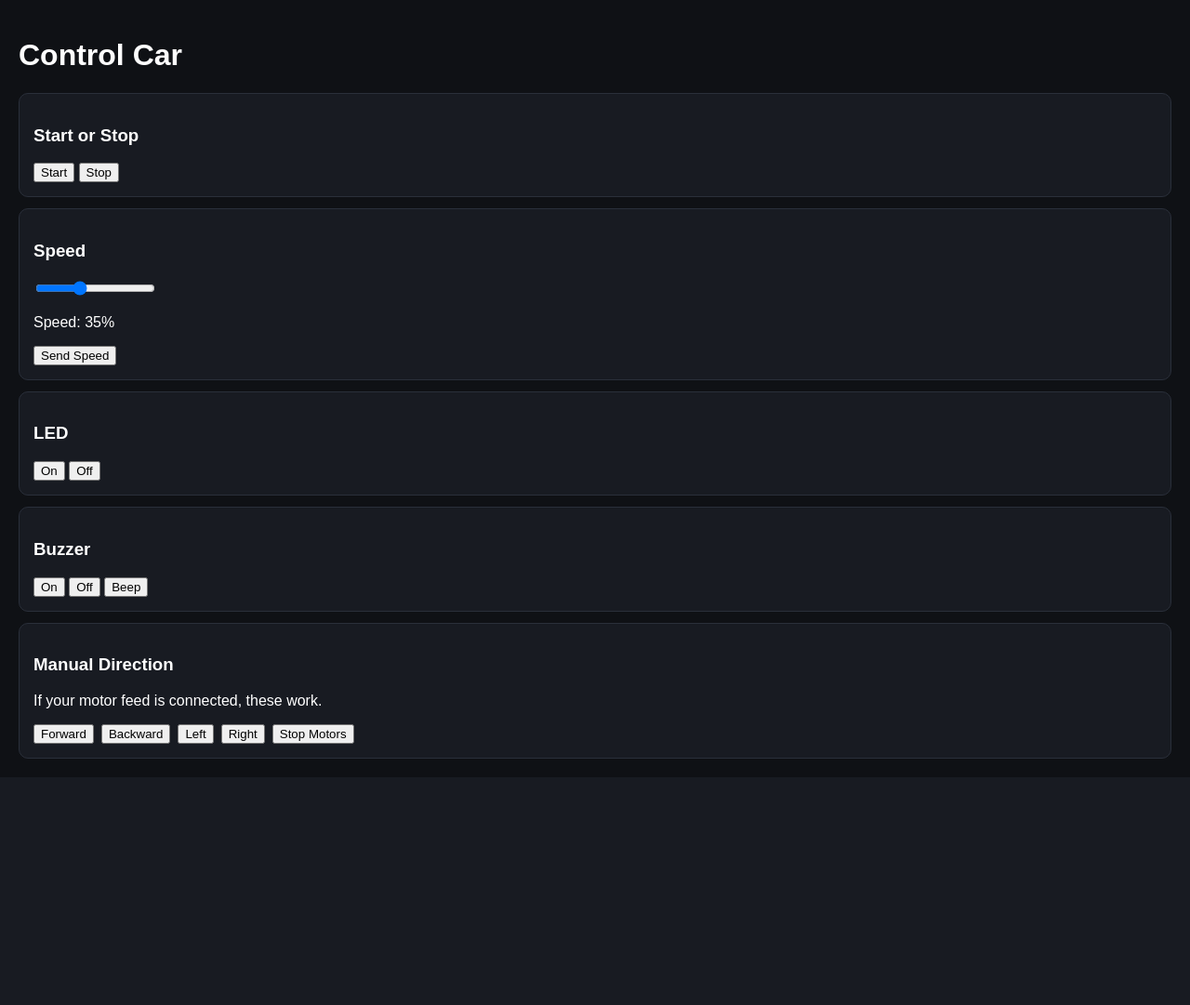
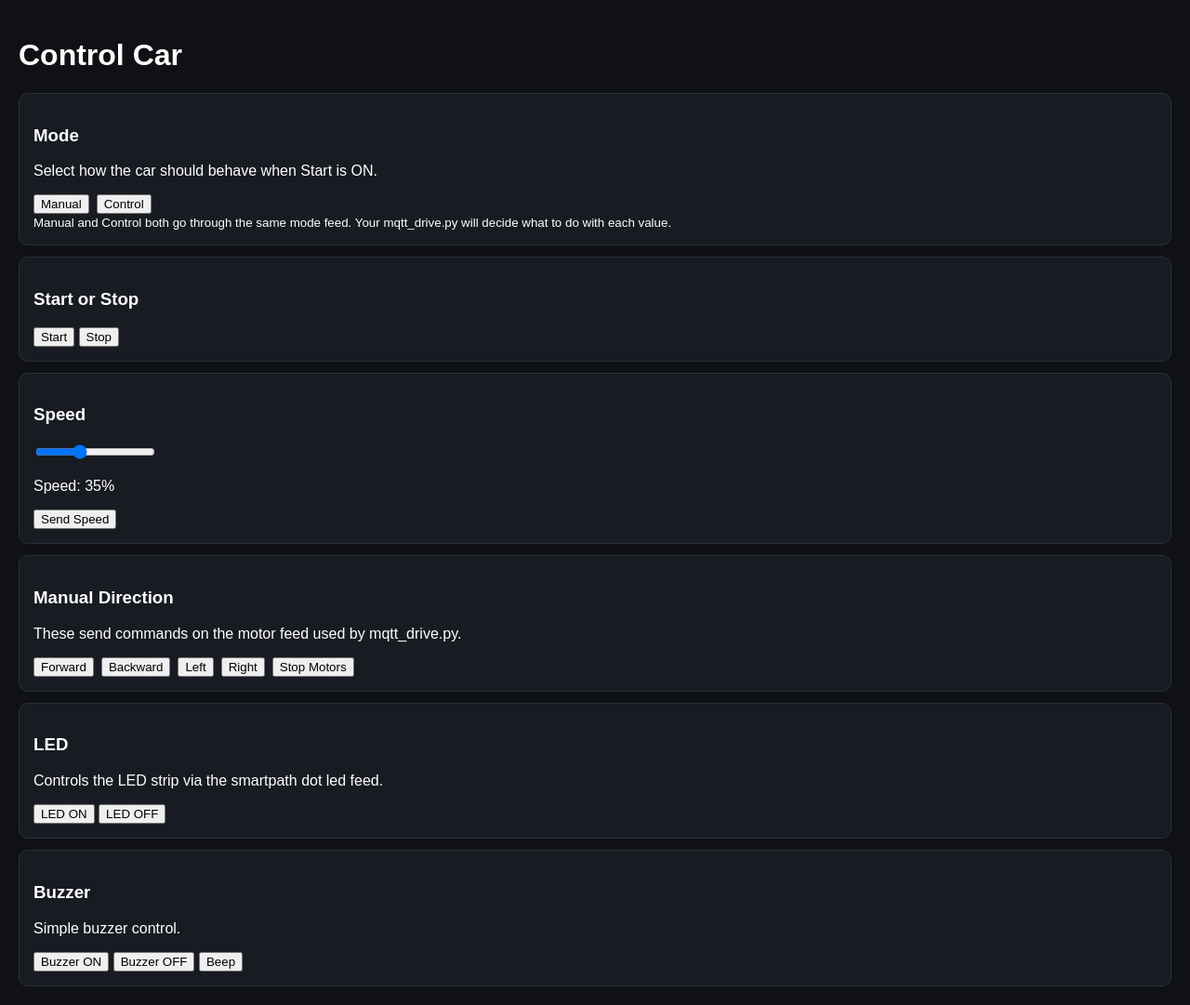
Before and after one commit to CunninghamLi/smartrobotproject, a Flask app: page /control in a window 1280 px wide. Shown: the part 52-1133 px from the top of the page at 93% size. Before the commit the page ends 888 px from the top, so only its background shows below. Run offline with Flask 3, Linux system fonts and the light colour scheme.

Commit message:
Update control.html

```diff
--- a/flask_dashboard/templates/control.html
+++ b/flask_dashboard/templates/control.html
@@ -3,6 +3,19 @@
 
 {% block content %}
 <h1>Control Car</h1>
+
+<div class="card">
+    <h3>Mode</h3>
+    <p>Select how the car should behave when Start is ON.</p>
+    <div style="display:flex; gap:8px; flex-wrap:wrap;">
+        <button onclick="setMode('manual')">Manual</button>
+        <button onclick="setMode('control')">Control</button>
+    </div>
+    <small>
+        Manual and Control both go through the same mode feed.
+        Your mqtt_drive.py will decide what to do with each value.
+    </small>
+</div>
 
 <div class="card">
     <h3>Start or Stop</h3>
@@ -18,21 +31,8 @@
 </div>
 
 <div class="card">
-    <h3>LED</h3>
-    <button onclick="setLed('on')">On</button>
-    <button onclick="setLed('off')">Off</button>
-</div>
-
-<div class="card">
-    <h3>Buzzer</h3>
-    <button onclick="setBuzzer('on')">On</button>
-    <button onclick="setBuzzer('off')">Off</button>
-    <button onclick="setBuzzer('beep')">Beep</button>
-</div>
-
-<div class="card">
     <h3>Manual Direction</h3>
-    <p>If your motor feed is connected, these work.</p>
+    <p>These send commands on the motor feed used by mqtt_drive.py.</p>
     <div style="display:flex; gap:8px; flex-wrap:wrap;">
         <button onclick="motorCmd('forward')">Forward</button>
         <button onclick="motorCmd('backward')">Backward</button>
@@ -42,43 +42,89 @@
     </div>
 </div>
 
+<div class="card">
+    <h3>LED</h3>
+    <p>Controls the LED strip via the smartpath dot led feed.</p>
+    <button onclick="setLed('on')">LED ON</button>
+    <button onclick="setLed('off')">LED OFF</button>
+</div>
+
+<div class="card">
+    <h3>Buzzer</h3>
+    <p>Simple buzzer control.</p>
+    <button onclick="setBuzzer('on')">Buzzer ON</button>
+    <button onclick="setBuzzer('off')">Buzzer OFF</button>
+    <button onclick="setBuzzer('beep')">Beep</button>
+</div>
+
 <script>
-function postJSON(url, body){
-    return fetch(url,{
-        method:"POST",
-        headers:{"Content-Type":"application/json"},
-        body:JSON.stringify(body)
-    }).then(r => r.json())
+function postJSON(url, body) {
+    return fetch(url, {
+        method: "POST",
+        headers: {"Content-Type": "application/json"},
+        body: JSON.stringify(body)
+    }).then(r => r.json());
 }
 
-function setStartStop(state){
-    postJSON("/api/startstop",{state})
+// MODE
+function setMode(mode) {
+    postJSON("/api/mode", { mode })
+        .then(res => {
+            if (!res.ok) {
+                alert(res.error || "Failed to set mode");
+            }
+        })
+        .catch(err => console.error("setMode error", err));
 }
 
-function updateSpeedLabel(v){
-    document.getElementById("speedVal").innerText = v
+// START / STOP
+function setStartStop(state) {
+    postJSON("/api/startstop", { state })
+        .catch(err => console.error("setStartStop error", err));
 }
 
-function sendSpeed(){
-    const v = Number(document.getElementById("speedSlider").value)
-    postJSON("/api/speed",{speed:v})
+// SPEED
+function updateSpeedLabel(v) {
+    document.getElementById("speedVal").innerText = v;
 }
 
-function setLed(cmd){
-    postJSON("/api/led",{cmd})
+function sendSpeed() {
+    const v = Number(document.getElementById("speedSlider").value);
+    postJSON("/api/speed", { speed: v })
+        .catch(err => console.error("sendSpeed error", err));
 }
 
-function setBuzzer(cmd){
-    postJSON("/api/buzzer",{cmd})
+// MOTOR
+function motorCmd(cmd) {
+    postJSON("/api/motor", { cmd })
+        .then(res => {
+            if (!res.ok) {
+                alert(res.error || "Motor feed not set");
+            }
+        })
+        .catch(err => console.error("motorCmd error", err));
 }
 
-function motorCmd(cmd){
-    postJSON("/api/motor",{cmd})
+// LED
+function setLed(cmd) {
+    postJSON("/api/led", { cmd })
         .then(res => {
-            if(!res.ok){
-                alert(res.error || "motor feed not set")
+            if (!res.ok) {
+                alert(res.error || "LED error");
             }
         })
+        .catch(err => console.error("setLed error", err));
+}
+
+// BUZZER
+function setBuzzer(cmd) {
+    postJSON("/api/buzzer", { cmd })
+        .then(res => {
+            if (!res.ok) {
+                alert(res.error || "Buzzer error");
+            }
+        })
+        .catch(err => console.error("setBuzzer error", err));
 }
 </script>
 {% endblock %}
```
